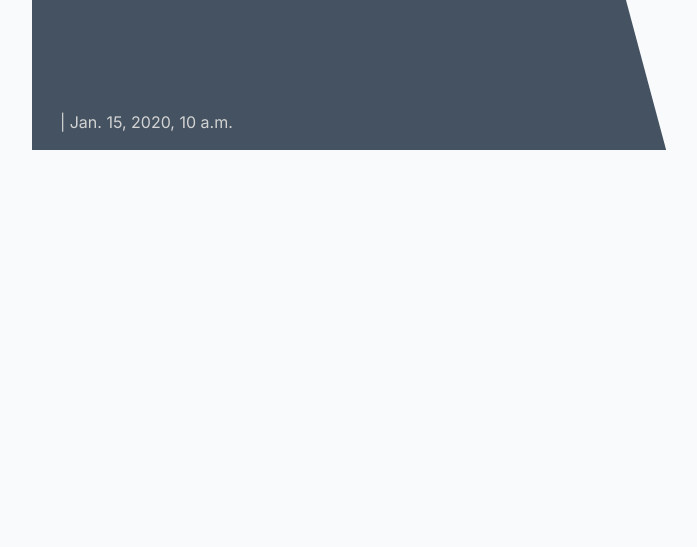
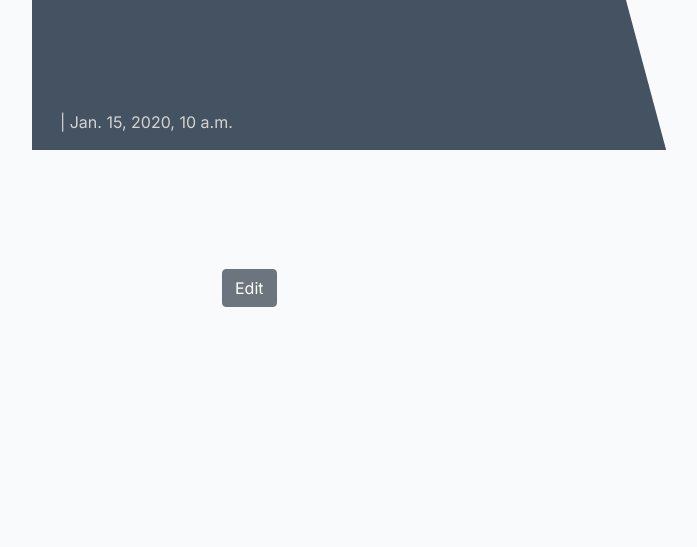
Before and after one commit to JoeQuigley1/PP4_Food_Diary, a Django app: a page that uses templates/submission_detail.html in a window 1280 px wide. Shown: the part 71-618 px from the top of the page, without its empty margins (50-747 px from the left). Run offline with Django 3.2, Linux system fonts and the light colour scheme; tables that the repository leaves empty hold one stand-in row (values such as "Sample post"); some libraries are stand-ins or nearby versions.

Commit message:
set up edit view and basic edit template and add  button in submission detail

```diff
--- a/cookbook/views.py
+++ b/cookbook/views.py
@@ -132,20 +132,20 @@ def submit_recipe(request):
         )
 
 
-# def edit_submission(request, slug):
-#     submission = get_object_or_404(Submission,)
-#     edit_form = SubmitRecipeForm(request.POST, request.FILES)
+def edit_submission(request, slug):
+    submission = get_object_or_404(Submission,)
+    edit_form = SubmitRecipeForm(request.POST, request.FILES)
 
-#     if request.method == 'POST':
+    if request.method == 'POST':
 
-#         edit_form = SubmitRecipeForm(request.POST, request.FILES)
+        edit_form = SubmitRecipeForm(request.POST, request.FILES)
 
-#         if edit_form.is_valid():
-#             submission = edit_form.save(commit=False)
-#             submission.user = request.user
-#             submission.save()
-#             return redirect(to)
+        if edit_form.is_valid():
+            submission = edit_form.save(commit=False)
+            submission.user = request.user
+            submission.save()
+            return redirect(to)
 
-#             return redirect('submissions')
-#         else:
-#             edit_form = SubmitRecipeForm()
+            return redirect('submissions')
+        else:
+            edit_form = SubmitRecipeForm()
--- a/templates/submission_detail.html
+++ b/templates/submission_detail.html
@@ -24,5 +24,12 @@
         </div>
     </div>
 </div>
+<div class="container">
+    <div class="row">
+        <div class="col-md-8 offset-md-2">
+            <a href="#" class="btn btn-secondary">Edit</a>
+        </div>
+    </div>
+</div>
 
 {% endblock content %}
```
Also changed, not shown: templates/edit_submission.html (renamed from templates/edit_recipe.html, +5 -7 lines).
